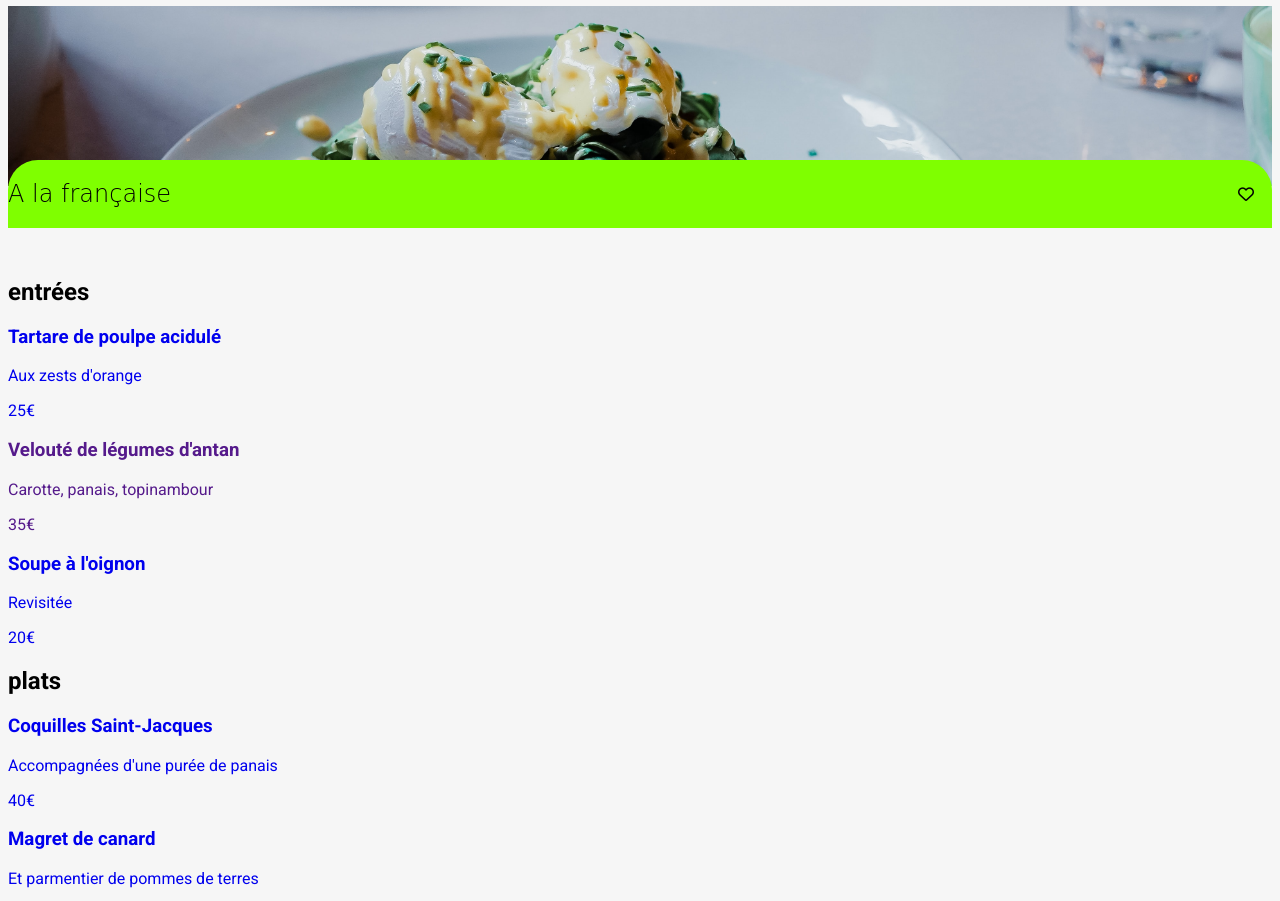
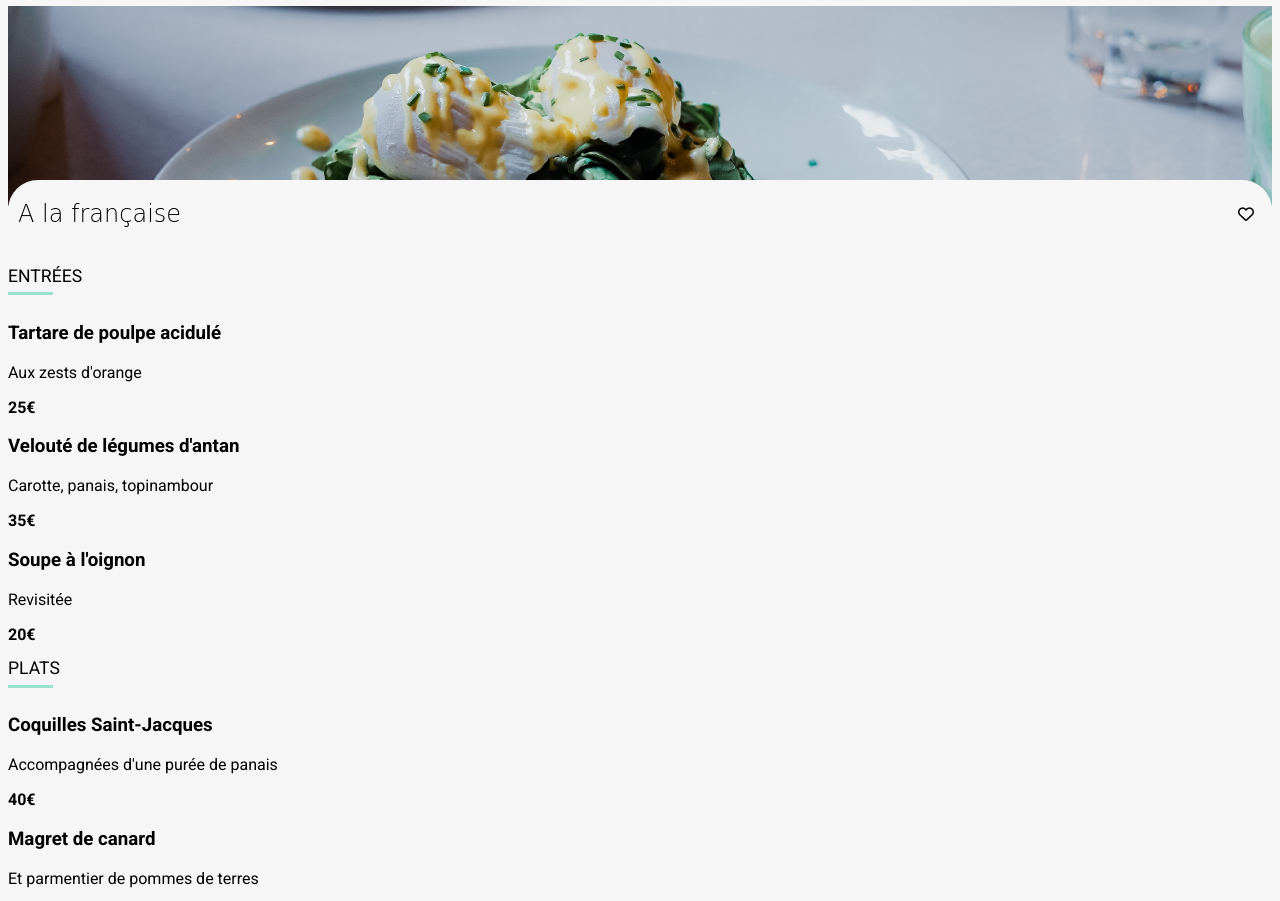
Before and after one commit to dratrimo/DavidRATRIMO_3_01072021, a website: page sass/Pages/AlaFrancaise.html in a window 1280 px wide. Shown: the part 41-942 px from the top of the page. Drawn offline with Linux system fonts and the light colour scheme; a web font is replaced by a local one.

Commit message:
menu1 presentation

```diff
--- a/sass/Pages/AlaFrancaise.html
+++ b/sass/Pages/AlaFrancaise.html
@@ -18,17 +18,18 @@
         <img src="/maquettes/Maquettes Ohmyfood/images/logo/ohmyfood.png" alt="logo ohmyfood">
     </header>
     <main>
-            <section id="photoBegin">
+        <section id="photoBegin">
                 <img src="/maquettes/Maquettes Ohmyfood/images/restaurants/toa-heftiba-DQKerTsQwi0-unsplash.jpg" alt="photo palette">
                 <div class="photoBegin__title">
                     <h1>A la française</h1>
                     <div class="coeur"><i class="far fa-heart"></i>
                 </div>
-            </section>
-        <section class="">
+        </section>
+        <section class="entrees">
             <h2>entrées</h2>
+            <div class="tirait"></div>
             <article>
-                <a href="#">
+                <a class="link" href="#">
                     <div class="plats">
                         <h3>Tartare de poulpe acidulé</h3>
                         <p>Aux zests d'orange</p>
@@ -37,7 +38,7 @@
                 </a>
             </article>
             <article>
-                <a href="">
+                <a class="link" href="">
                     <div class="plats">
                         <h3>Velouté de légumes d'antan</h3>
                         <p>Carotte, panais, topinambour</p>
@@ -46,7 +47,7 @@
                 </a>
             </article>
             <article>
-                <a href="#">
+                <a class="link" href="#">
                     <div class="plats">
                         <h3>Soupe à l'oignon</h3>
                         <p>Revisitée</p>
@@ -57,8 +58,9 @@
         </section>
         <section id="plats">
             <h2>plats</h2>
+            <div class="tirait"></div>
             <article>
-                <a href="#">
+                <a class="link" href="#">
                     <div class="plats">
                         <h3>Coquilles Saint-Jacques</h3>
                         <p>Accompagnées d'une purée de panais</p>
@@ -67,7 +69,7 @@
                 </a>
             </article>
             <article>
-                <a href="#">
+                <a class="link" href="#">
                     <div class="plats">
                         <h3>Magret de canard</h3>
                         <p>Et parmentier de pommes de terres</p>
@@ -76,7 +78,7 @@
                 </a>
             </article>
             <article>
-                <a href="#">
+                <a class="link" href="#">
                     <div class="plats">
                         <h3>Pigeonneau d'Ille-et-Vilaine</h3>
                         <p>Sur son lit de gnocchis aux légumes</p>
@@ -87,8 +89,9 @@
         </section>
         <section id="desserts">
             <h2>desserts</h2>
+            <div class="tirait"></div>
             <article>
-                <a href="#">
+                <a class="link" href="#">
                     <div class="plats">
                         <h3>Pétales de violettes glacés</h3>
                         <p>Et purée de noisettes</p>
@@ -97,7 +100,7 @@
                 </a>
             </article>
             <article>
-                <a href="#">
+                <a class="link" href="#">
                     <div class="plats">
                         <h3>Fondant au chocolat</h3>
                         <p>Revisité</p>
@@ -106,7 +109,7 @@
                 </a>
             </article>
             <article>
-                <a href="#">
+                <a class="link" href="#">
                     <div class="plats">
                         <h3>Millefeuille croustillant</h3>
                         <p>Myrtilles et pâte d'amande</p>
--- a/sass/menu.scss
+++ b/sass/menu.scss
@@ -3,6 +3,15 @@
 body{
     font-family: 'Roboto', sans-serif;
     background-color: #f6f6f6;
+    color: black;
+}
+h1{
+    padding-left: 10px;
+}
+h2{
+    text-transform: uppercase;
+    font-weight: lighter;
+    font-size: 1.1rem;
 }
 a{
     text-decoration: none;
@@ -22,16 +31,18 @@ header img{
 
 //Pages de menu
 
-#photoBegin img{
+#photoBegin{
+    height: 250px;
+    img{
         width: 100%;
-    height: 180px;
+        height: 200px;
         object-fit: cover;
         padding-top: 5px;
-
     }
-#photoBegin h1{
+    h1{
         font-family: 'Shrikhand', cursive;
         font-weight: lighter;
+    }
 
 }
 .photoBegin__title{
@@ -39,7 +50,19 @@ header img{
     justify-content: space-between;
     border-top-left-radius: 30px;
     border-top-right-radius: 30px;
-    background-color: chartreuse;
+    background-color: #f6f6f6;
     position: relative;
     bottom: 30px;
 }
+.link{
+    color: black;
+}
+.prix{
+    font-weight: bold;
+}
+.tirait{
+    border-top: 3px solid #99e2d0;
+    width: 45px;
+    position: relative;
+    bottom: 0.5rem;
+}
```
Also changed, not shown: public/css/menu.css, 1 other file. Lines whose indentation alone changed are shown as unchanged.
